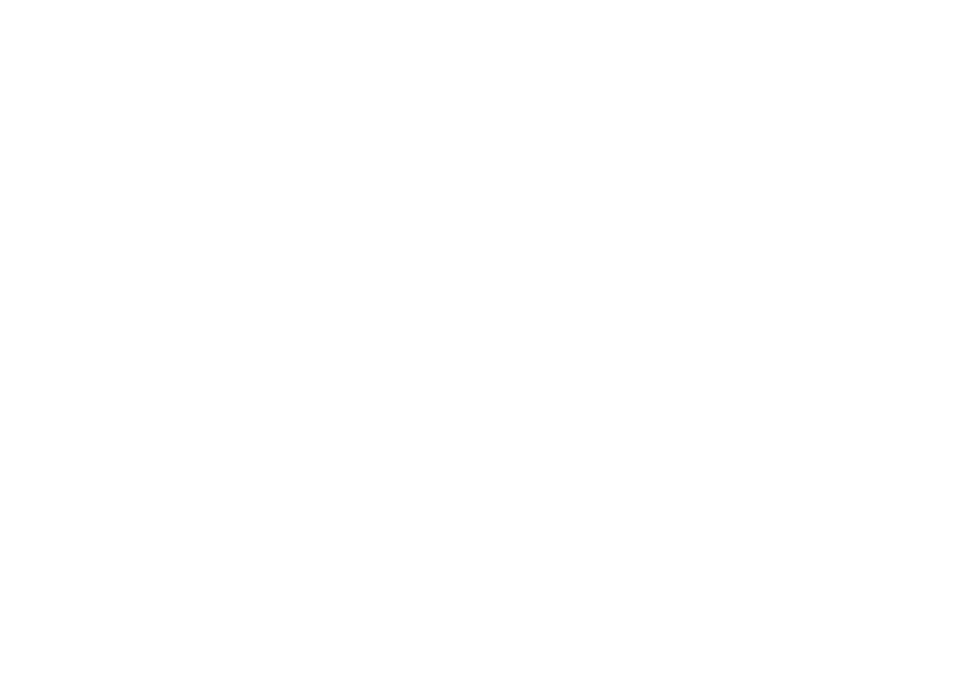
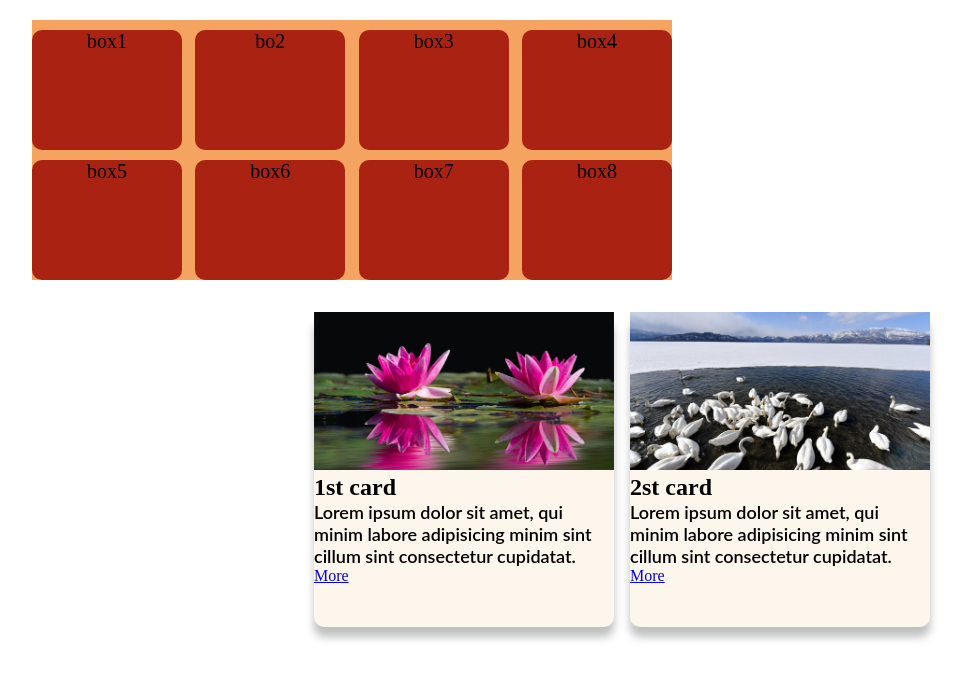
Before and after one commit to sutapaaditya/learning_important, a plain HTML site: page index.html in a window 1280 px wide. Shown: the whole page, without its empty margins (18-983 px from the left). Drawn offline with Linux system fonts and the light colour scheme.

Commit message:
card and box improved

```diff
--- a/index.html
+++ b/index.html
@@ -7,6 +7,58 @@
     <link href="main.css" rel="stylesheet">
   </head>
   <body>
+    <!-- <h1>hello Everyone</h1> -->
+    <div class="container">
+      <div class="items">
+       box1
+      </div>
+      <div class="items">
+       bo2
+      </div>
+      <div class="items">
+       box3
+      </div>
+      <div class="items">
+       box4
+      </div>
+      <div class="items">
+       box5
+      </div>
+      <div class="items">
+       box6
+      </div>
+      <div class="items">
+       box7
+      </div>
+      <div class="items">
+       box8
+      </div>
+    </div>
+ <!-- container class end  -->
 
+      <div class="card-box">
+        <div class="card">
+          <img src="image/lotus.jpg" alt="">
+            <div class="card-area">
+            <h2>1st card</h2>
+            <p>Lorem ipsum dolor sit amet, qui minim labore adipisicing minim sint cillum sint consectetur cupidatat.</p>
+            <a href="#" class="button">More</a>
+          </div>
+          <!-- card-area end -->
+        </div>
+        <!-- card class end -->
+
+        <div class="card">
+          <img src="image/sun (2).jpg" alt="">
+            <div class="card-area">
+            <h2>2st card</h2>
+            <p>Lorem ipsum dolor sit amet, qui minim labore adipisicing minim sint cillum sint consectetur cupidatat.</p>
+            <a href="#" class="button">More</a>
+          </div>
+          <!-- card-area end -->
+        </div>
+        <!-- card class end -->
+      </div>
+      <!-- card-box class end -->
   </body>
 </html>
--- a/main.css
+++ b/main.css
@@ -0,0 +1,50 @@
+*{
+  margin: 0;
+  padding: 0;
+ box-sizing: border-box;
+}
+.container{
+  background-color: sandybrown;
+  width: 50%;
+  margin: 20px 50px;
+  justify-content: space-between;
+  display: flex;
+  flex-wrap: wrap;
+  flex-direction: row;
+}
+.container:hover{
+  display: flex;
+  flex-direction: column;
+  /* transition: 0.2s; */
+}
+.items{
+  width: 150px;
+  height: 120px;
+  margin-top: 10px;
+  background-color: #a21;
+  font-size: 20px;
+  text-align: center;
+  border-radius: 10px;
+}
+.card-box{
+  display: flex;
+  justify-content: center;
+  gap: 16px;
+  margin: 32px 30px;
+}
+.card{
+  width: 300px;
+ background-color: #FDF6ED;
+  border-radius: 10px;
+  box-shadow: 0 10px 8px rgba(0,0,0,0.25);
+}
+p{
+  font-size: 18px;
+  font-weight: 600;
+  font-family: "Lato", sans-serif;
+}
+.card img{
+  width: 100%;
+  height: 50%;
+  object-fit: cover;
+}
```
Also changed, not shown: image/lotus.jpg (added), image/sun (1).jpg (added), image/sun (2).jpg (added).
